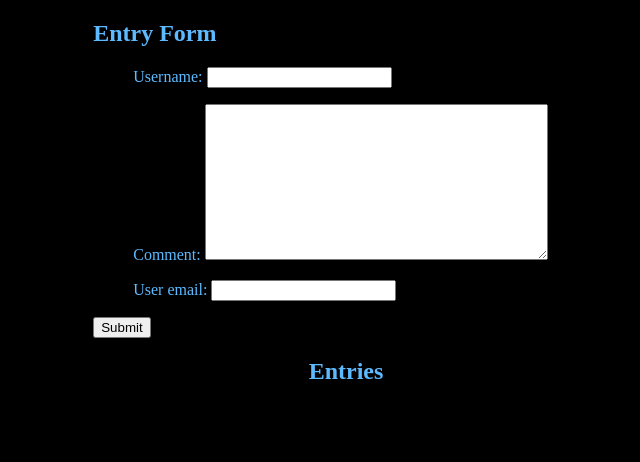
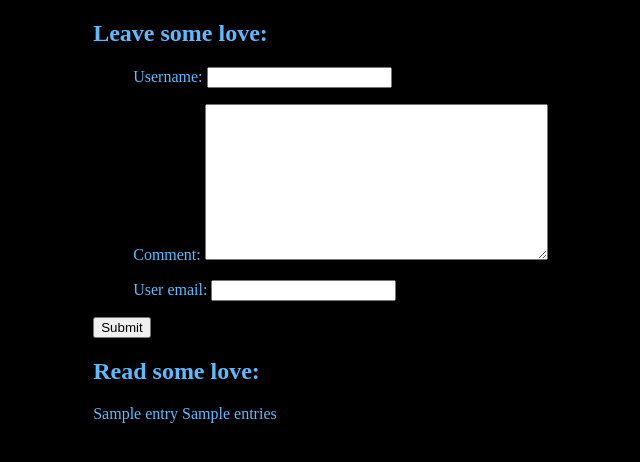
Before and after one commit to Guin-/Django_Guestbook, a Django app: template guestbook/gbook/templates/gbook/index.html in a window 1280 px wide. Shown: the part 84-546 px from the top of the page, without its empty margins (294-934 px from the left). Run offline with Django 3.2, Linux system fonts and the light colour scheme; the template is opened without the code that fills it: values that come from a table or form of the project are taken from there, most other values are stand-ins (such as "Sample title", 1, 10 or a date in 2020).

Commit message:
form submits, need different logic to display past entries

```diff
--- a/guestbook/gbook/Static/gbook/style.css
+++ b/guestbook/gbook/Static/gbook/style.css
@@ -27,3 +27,10 @@ p {
 	width: 40%;
 
 }
+
+#entries {
+	margin: 0 auto;
+	text-align: left;
+	width: 40%;
+
+}
--- a/guestbook/gbook/models.py
+++ b/guestbook/gbook/models.py
@@ -9,7 +9,7 @@ class GuestbookEntry(models.Model):
 	timestamp = models.DateTimeField(auto_now_add = True, default = datetime.datetime.now)
 
 	def __unicode__(self):
-		return ' '.join([
+		return ' ---- '.join([
 			self.username,
 			self.comment,
 			self.user_email,
--- a/guestbook/gbook/templates/gbook/index.html
+++ b/guestbook/gbook/templates/gbook/index.html
@@ -16,7 +16,7 @@
 
 <div id= "form" class = "container">
 {% block content %}
-	<h2> Entry Form </h2>
+	<h2> Leave some love: </h2>
 
 		<form method = "POST"> {% csrf_token %}
 			<ul>
@@ -28,7 +28,9 @@
 </div>
 
 <div id= "entries" class = "container">
-<h2> Entries </h2>
+<h2> Read some love: </h2>
+{{ entry }}
+{{ entries }}
 </div>
 
 </body>
```
Also changed, not shown: guestbook/gbook/views.py (+16 -6 lines), guestbook/db.sqlite3.
